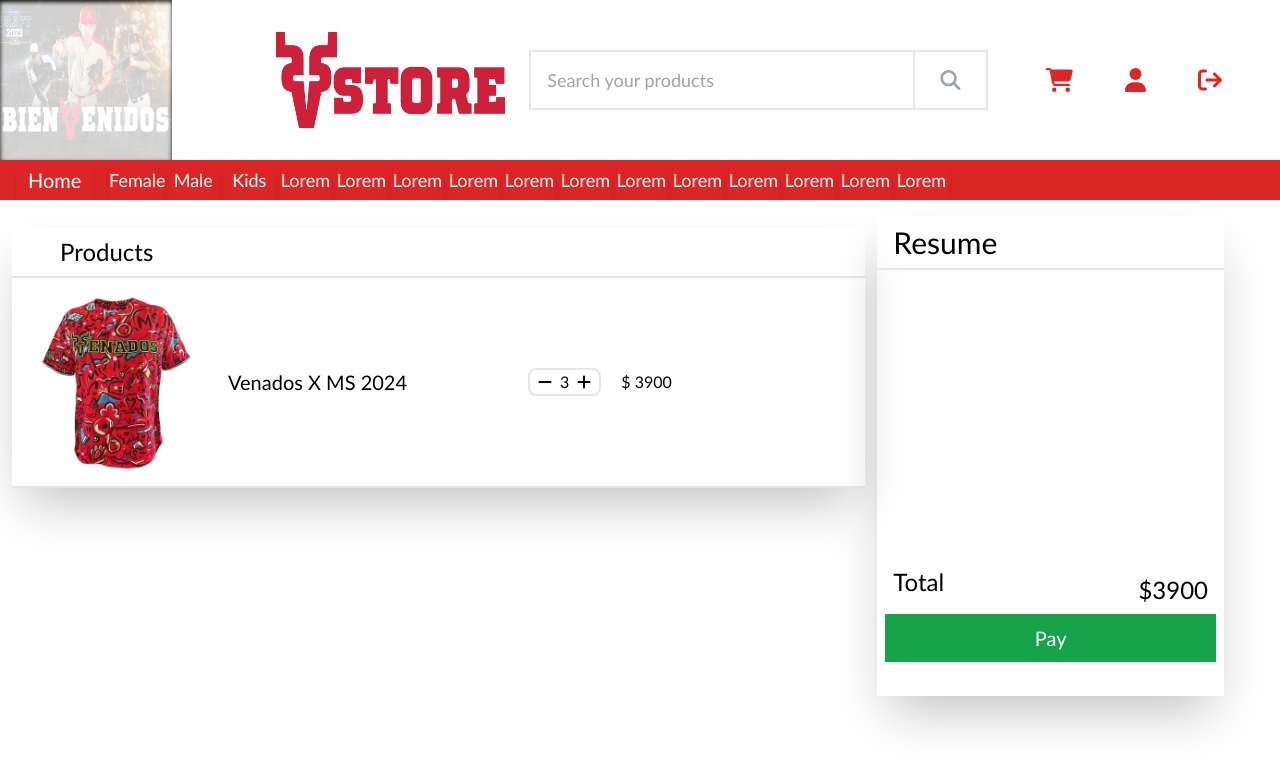
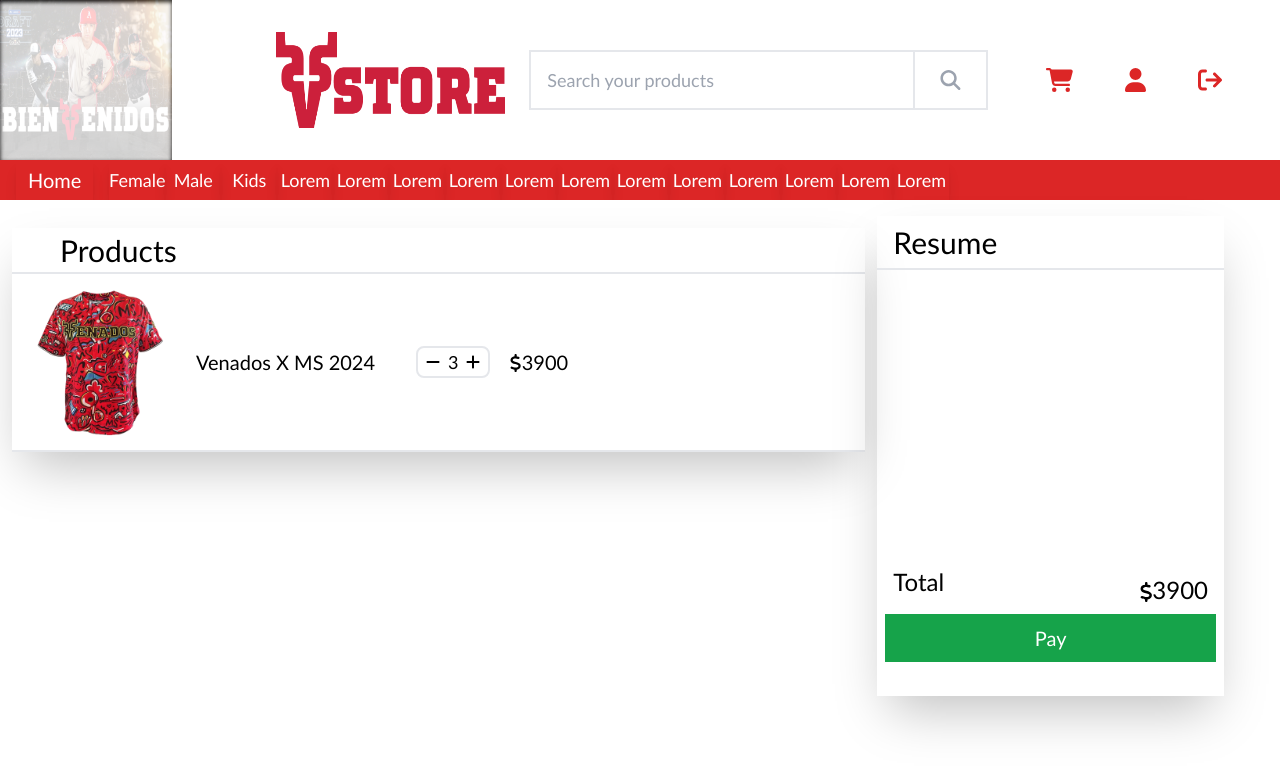
Before and after one commit to Kris1980k/shopping-cart, a React (Vite) app: page /cart in a window 1280 px wide. Shown: the top 770 px of the page. Built offline with nearby package versions, Linux system fonts and the light colour scheme.

Commit message:
cart xl devices finished

```diff
--- a/src/Components/Cart.jsx
+++ b/src/Components/Cart.jsx
@@ -1,25 +1,27 @@
 import React from 'react'
 import { FontAwesomeIcon } from "@fortawesome/react-fontawesome";
-import {faMinus,faPlus} from '@fortawesome/free-solid-svg-icons'
+import {faMinus,faPlus,faDollar} from '@fortawesome/free-solid-svg-icons'
 
 
 function Cart({cartItems,addItem, deleteItem}) {
     return (
-        <div className=' flex flex-row my-4 '>
+        <div className=' flex flex-row xl:my-4 '>
             <div className=' flex flex-col xl:shadow-2xl shadow-black xl:w-4/6 xl:m-3'>
-            <h1 className='text-2xl xl:px-12 xl:py-2 border-b-2 block'>Products</h1>
+            <h1 className='xl:text-3xl xl:px-12 xl:py-1 border-b-2 block'>Products</h1>
             {
             cartItems.length > 0 ?
             cartItems.map((i) => (
                 <div key={i.id+ "InCart"} className='flex border-b-2 items-center '>
-                    <img src={i.image} alt={i.name} className='xl:w-52 xl:h-52 prevent-select-img' />
-                    <h2 className='xl:text-xl xl:w-72 px-2 prevent-select'>{i.name}</h2>
-                    <div className='border-2 flex items-center rounded-lg mx-5'>
+                    <img src={i.image} alt={i.name} className='xl:w-44 lg:w-44 md:w-44 sm:w-44 xl:h-44 lg:h-44 md:h-44 sm:h-44 prevent-select-img' />
+                    <h2 className='xl:text-xl xl:w-52 xl:px-2 prevent-select'>{i.name}</h2>
+                    <div className='border-2 flex items-center rounded-lg xl:mx-5 lg:mx-5 md:mx-5 sm:mx-5'>
                         <FontAwesomeIcon icon={faMinus} className='prevent-select px-2 hover:text-red-700' onClick={() => {deleteItem(i)}}/>
-                        <h3 className='prevent-select'>  {i.quantity} </h3>
+                        <h3 className='prevent-select xl:text-lg'>  {i.quantity} </h3>
                         <FontAwesomeIcon icon={faPlus} className='prevent-select px-2 hover:text-blue-700' onClick={() => {addItem(i)}}/>
                     </div>
-                    <h2 className='xl:w-14 xl:text-md prevent-select'> $ {i.price * i.quantity}</h2>
+                    <h2 className='xl:w-16 xl:text-xl prevent-select'>
+                    <FontAwesomeIcon icon={faDollar} className='xl:text-lg'/>
+                            {i.price * i.quantity}</h2>
                 </div>
             )) :
 
@@ -37,7 +39,8 @@
                     <div className='xl:m-2'>
                         <div className='xl:h-72'></div>
                         <h1 className=' xl:text-2xl xl:px-2 xl:py-2 inline '>Total</h1>
-                        <h2 className=' xl:text-2xl xl:px-2 xl:py-2 inline float-right'> $
+                        <h2 className=' xl:text-2xl xl:px-2 xl:py-2 inline float-right'>
+                        <FontAwesomeIcon icon={faDollar} className='xl:text-xl'/>
                         {cartItems.reduce((c,i) =>
                             c + (i.price * i.quantity)
                         ,0)}
```
